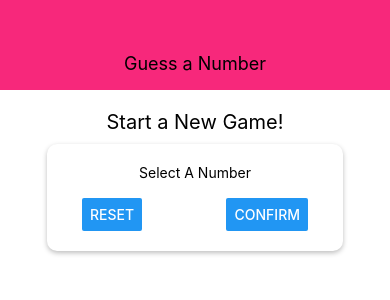
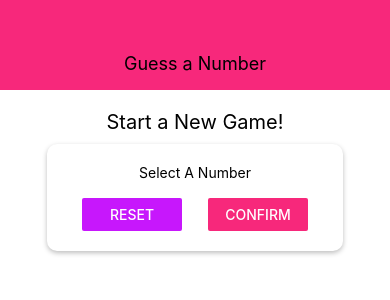
Before and after one commit to nexticodes/Guess-A-Number, a React Native app: screen / in a window 390 px wide. Shown: the top 300 px of the page. Built offline with nearby package versions, Linux system fonts and the light colour scheme.

Commit message:
Create constants folder with a colors.js file to store all the colors for dev quality of development.

```diff
--- a/components/Header.js
+++ b/components/Header.js
@@ -1,5 +1,7 @@
 import React from 'react';
 import { Text, View, StyleSheet } from 'react-native';
+
+import Colors from '../constants/colors';
 
 const Header = props => {
     return(
@@ -14,7 +16,7 @@
         width: '100%',
         height: 90,
         paddingTop: 36,
-        backgroundColor: '#f7287b',
+        backgroundColor: Colors.primary,
         alignItems: 'center',
         justifyContent: 'center'
     },
--- /dev/null
+++ b/constants/colors.js
@@ -0,0 +1,4 @@
+export default {
+    primary: '#f7287b',
+    accentColor: '#c717fc'
+};
--- a/screens/StartGameScreen.js
+++ b/screens/StartGameScreen.js
@@ -1,6 +1,8 @@
 import React from 'react';
 import { Text, View, StyleSheet, TextInput, Button } from 'react-native';
+
 import Card from '../components/Card';
+import Colors from '../constants/colors';
 
 const StartGameScreen = props => {
     return (
@@ -10,8 +12,12 @@
                 <Text>Select A Number</Text>
                 <TextInput />
                 <View style={styles.buttonContainer}>
-                    <Button title='RESET' onPress={() => { }} />
-                    <Button title='CONFIRM' onPress={() => { }} />
+                    <View style={styles.button} >
+                        <Button title='RESET' background={Colors.accentColor} color={Colors.accentColor} onPress={() => { }} />
+                    </View>
+                    <View style={styles.button} >
+                        <Button title='CONFIRM' background={Colors.primary} color={Colors.primary} onPress={() => { }} />
+                    </View>
                 </View>
             </Card>
         </View>
@@ -44,6 +50,10 @@
         width: '100%',
         justifyContent: 'space-between',
         paddingHorizontal: 15
+    },
+    button: {
+        width: 100,
+        borderRadius: 5
     }
 
 });
```
